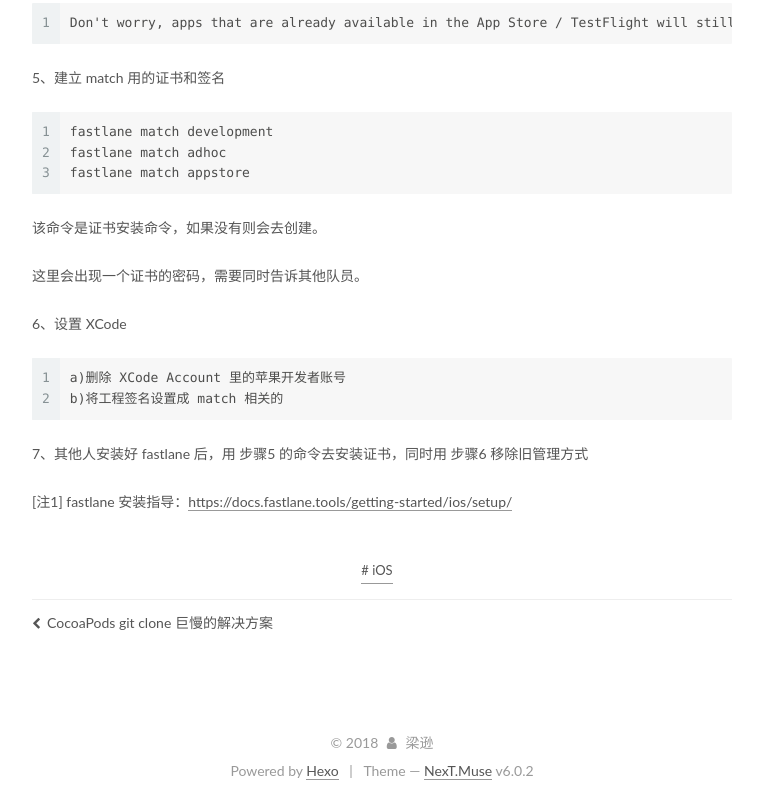
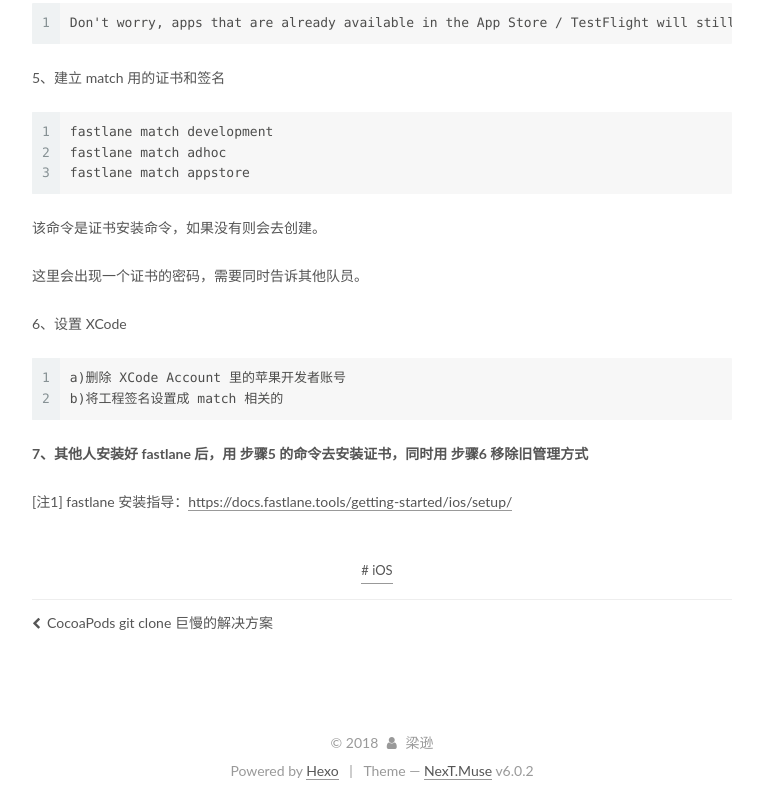
Before and after one commit to godera/godera.github.io, a plain HTML site: page 2018/03/30/iOS-签名的-match-管理步骤/index.html in a window 1280 px wide. Shown: the part 1241-2046 px from the top of the page, without its empty margins (258-1021 px from the left). Drawn offline with Linux system fonts and the light colour scheme.

Commit message:
Site updated: 2018-04-12 14:31:10

```diff
--- a/2018/03/30/iOS-签名的-match-管理步骤/index.html
+++ b/2018/03/30/iOS-签名的-match-管理步骤/index.html
@@ -111,7 +111,7 @@
 <meta property="og:site_name" content="素墨文胤">
 <meta property="og:description" content="match 现在是自动工具 fastlane 的一个组件，用于管理代码签名。 用 match 管理 iOS 的签名无痛感。 下面列举使用步骤： 1、安装 fastlane [注1] 12xcode-select --installsudo gem install fastlane -NV 2、建立存储 iOS 签名的 git 仓库，并做适当授权 在 gitlab 上创建如 https://gitl">
 <meta property="og:locale" content="zh-Hans">
-<meta property="og:updated_time" content="2018-03-30T06:53:43.735Z">
+<meta property="og:updated_time" content="2018-04-12T06:30:40.246Z">
 <meta name="twitter:card" content="summary">
 <meta name="twitter:title" content="iOS 签名的 match 管理步骤">
 <meta name="twitter:description" content="match 现在是自动工具 fastlane 的一个组件，用于管理代码签名。 用 match 管理 iOS 的签名无痛感。 下面列举使用步骤： 1、安装 fastlane [注1] 12xcode-select --installsudo gem install fastlane -NV 2、建立存储 iOS 签名的 git 仓库，并做适当授权 在 gitlab 上创建如 https://gitl">
@@ -346,7 +346,7 @@
 <p>这里会出现一个证书的密码，需要同时告诉其他队员。</p>
 <p>6、设置 XCode</p>
 <figure class="highlight plain"><table><tr><td class="gutter"><pre><span class="line">1</span><br><span class="line">2</span><br></pre></td><td class="code"><pre><span class="line">a)删除 XCode Account 里的苹果开发者账号</span><br><span class="line">b)将工程签名设置成 match 相关的</span><br></pre></td></tr></table></figure>
-<p>7、其他人安装好 fastlane 后，用 步骤5 的命令去安装证书，同时用 步骤6 移除旧管理方式</p>
+<p><strong>7、其他人安装好 fastlane 后，用 步骤5 的命令去安装证书，同时用 步骤6 移除旧管理方式</strong></p>
 <p>[注1] fastlane 安装指导：<a href="https://docs.fastlane.tools/getting-started/ios/setup/" target="_blank" rel="noopener">https://docs.fastlane.tools/getting-started/ios/setup/</a></p>
 
 
```
Also changed, not shown: index.html (+1 -1 lines).
